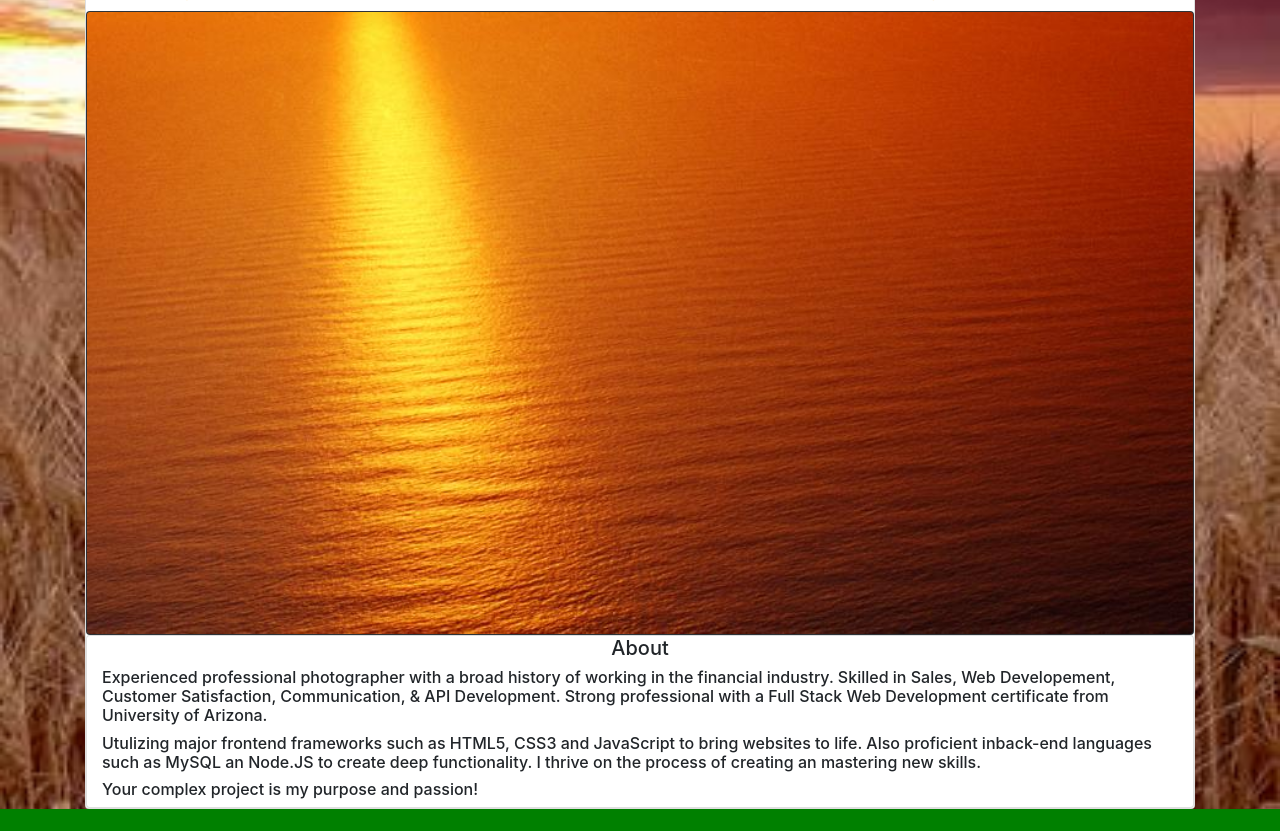
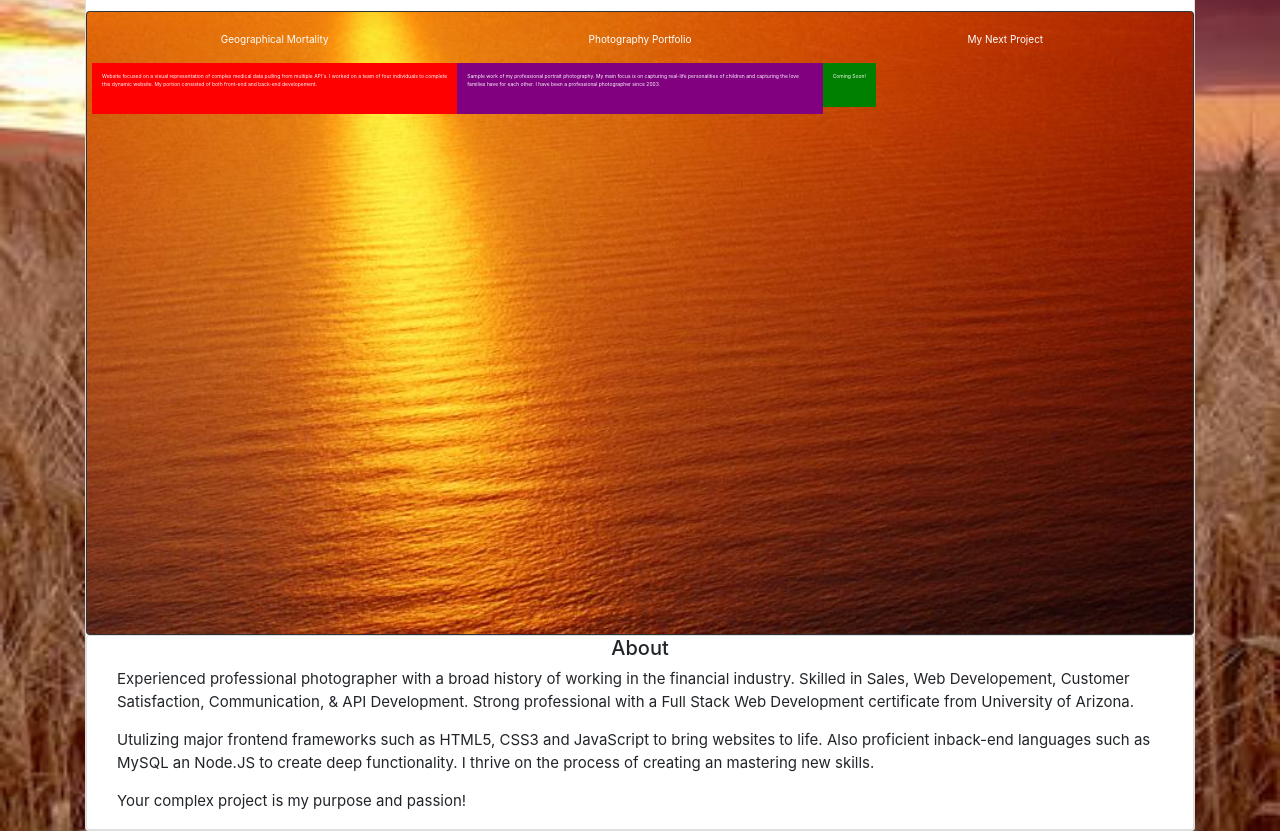
Before and after one commit to tifferun/tiffanyrudd, a plain HTML site: page index.html in a window 1280 px wide. Shown: the part 763-1594 px from the top of the page. Before the commit the page ends 1572 px from the top, so only its background shows below. Drawn offline with nearby package versions, Linux system fonts and the light colour scheme.

Commit message:
most updated

```diff
--- a/assets/CSS/style.css
+++ b/assets/CSS/style.css
@@ -27,6 +27,71 @@ background-color: white;
 color:orange;
 }
 
+skills-card .skill: hover {
+    color: darkslategrey;
+}
+
+
+
+
+
+
+
+
+
+
+
+
+
+
+
+
 .portfolio-card.card-image {
     opacity: .55;
 }
+
+.header {
+font-size: 10px;
+}
+
+.test-One {
+background-color: red;
+text-align: justify;
+text-align: left;
+padding: 10px;
+font-size: 5px;
+align-content: center;
+}
+
+.test-Two {
+    background-color:purple;
+    text-align: justify;
+    text-align: left;
+    padding: 10px;
+    font-size: 5px;
+    align-content: center;
+}
+
+.test-Three {
+    background-color:green;
+    text-align: justify;
+    text-align: left;
+    padding: 10px;
+    font-size: 5px;
+    align-content: center;
+}
+
+.tiffany {
+    position: absolute;
+    background-color: white;
+    top:90%;
+    right:42.5%;
+    position: relative;
+}
+
+.about-info {
+/* background-color: red;  */
+font-size: 15px;
+/* padding-left: 20px;  */
+align-content: center;
+}
--- a/index.html
+++ b/index.html
@@ -28,10 +28,10 @@
             <div class="card-img-overlay">
                 <div class="row text-center">
                     <div class="col-12">
-                        <h5 class="card-title">Building Dreams Into Achievements</h5>
+                        <h4 class="card-title">Building Dreams Into Achievements</h4>
                     </div>
                     <div class="col-12">
-                        <p Id="chat" class="line-1 anim-typewriter">Let's Chat About Your Business_</p>
+                        <h5 Id="chat" class="line-1 anim-typewriter">Let's Chat About Your Business_</h5>
                     </div>
                     <div class="col-12">
                         <a href="https://www.linkedin.com/in/tiffany-rudd-13a22a169/">
@@ -79,10 +79,61 @@
                 </div>
             </div>
 
+
+
+
+
+
+            <!-- <div id="master-container" class="container"> -->
+            <div id="portfolio-container" class="portfolio">
                 <div id="portfolio-card" class="card bg-dark text-white mt-2">
                     <!-- bootstrap utilites spacing mt-2 -->
-                <img class="card-img" src="assets/images/orangeOcean.jpg" alt="ocean" style=opacity:0.55%">
+                    <img class="card-img" src="assets/images/orangeOcean.jpg" alt="ocean">
+                    <div class="container card-img-overlay">
+                        <!-- <div class="card-img-overlay"> -->
+
+                    <div class="row">
+                        <div class="card-portfolio text-center col-4 col-lg-4 col-xl-4">
+                            <p class="header">Geographical Mortality</p>
+                            <div class="row">
+                                <div class='test-One'>
+                                    <p>Website focused on a visual representation of complex medical data pulling from multiple API's. I worked on a team of four individuals to complete this dynamic website. My portion consisted of both front-end and back-end developement.</p>
                                 </div>
+                            </div>
+                        </div>
+                    <!-- </div> -->
+
+<!--
+                    <div class="row"> -->
+                        <div class="card-portfolio text-center col-4 col-lg-4 col-xl-4">
+                            <p class="header"> Photography Portfolio</p>
+                            <div class="row">
+                                <div class='test-Two'>
+                                    <p> Sample work of my professional portrait photography. My main focus is on capturing real-life personalities of children and capturing the love families have for each other. I have been a professional photographer since 2003.</p>
+                                </div>
+                            </div>
+                        </div>
+                    <!-- </div> -->
+
+                    <!-- <div class="row"> -->
+                        <div class="card-portfolio text-center col-4 col-lg-4 col-xl-4">
+                            <p class="header">My Next Project</p>
+                            <div class="row">
+                                <div class='test-Three'>
+                                    <p>Coming Soon!</p>
+                                </div>
+                            </div>
+                        </div>
+                    <!-- </div>  -->
+
+                    </div>
+
+                    </div>
+                    </div>
+                </div>
+
+
+
 
                 <div id="about-card" class="card">
 
@@ -90,34 +141,38 @@
                         <div class="card-about text-center">
                             <h5>About</h5>
                         </div>
+                        <!-- <img class="tiffany" src="assets/images/TiffBW.jpg" style="width:15%;height: 15%;padding:5px;border-radius:50%;float:right;"> -->
 
                         <div class="row">
-                        <div class="about col-12">
-                            <h6>Experienced professional photographer with a broad history of working in the
-                                financial industry. Skilled in Sales, Web Developement, Customer Satisfaction,
-                                Communication, & API Development. Strong professional with a Full Stack Web Development
-                                certificate from University of Arizona.</h6>
+                            <div class="container about-info">
+                                <div class="about-info col-12">
+                                    <p>Experienced professional photographer with a broad history of working in
+                                        the financial industry. Skilled in Sales, Web Developement, Customer
+                                        Satisfaction, Communication, & API Development. Strong professional
+                                        with a Full Stack Web Development certificate from University of
+                                        Arizona.</p>
                                 </div>
 
-                        <div class="about col-12">
-                            <h6>Utulizing major frontend frameworks such as HTML5, CSS3 and JavaScript to bring
-                                websites to life. Also proficient inback-end languages such as MySQL an Node.JS to create deep functionality. I thrive on the process of creating an mastering new skills.</h6>
+                                <div class="about-info col-12">
+                                    <p>Utulizing major frontend frameworks such as HTML5, CSS3 and JavaScript
+                                        to bring websites to life. Also proficient inback-end languages such as
+                                        MySQL an Node.JS to create deep functionality. I thrive on the process
+                                        of creating an mastering new skills.</p>
                                 </div>
 
-                        <div class="about col-12">
-                            <h6> Your complex project is my purpose and passion!</h6>
+                                <div class="about-info col-12">
+                                    <p> Your complex project is my purpose and passion!</p>
                                 </div>
-
-
+                            </div>
+                        </div>
 
 
 
 
                     </div>
 
+
                 </div>
-
-
         </div>
 
 
@@ -133,12 +188,14 @@
 
                         <div class="row">
                             <div class="col-md-2">
-                            <h2>
+                                <p>
                                     Geographical Mortality
-                            </h2>
+                                </p>
                                 <p class="description">
-                                Website focused on a visual representation of complex medical data pulling from
-                                multiple API's. I worked on a team of four individuals to complete this dynamic
+                                    Website focused on a visual representation of complex medical data pulling
+                                    from
+                                    multiple API's. I worked on a team of four individuals to complete this
+                                    dynamic
                                     website. My portion consisted of both front-end and back-end developement.
                                 </p>
                                 <p>
@@ -147,12 +204,14 @@
                                 </p>
                             </div>
                             <div class="col-md-2">
-                            <h2>
+                                <p>
                                     Photography Portfolio
-                            </h2>
+                                </p>
                                 <p class="description">
-                                Sample work of my professional portrait photography. My main focus is on capturing
-                                real-life personalities of children and capturing the love families have for each
+                                    Sample work of my professional portrait photography. My main focus is on
+                                    capturing
+                                    real-life personalities of children and capturing the love families have
+                                    for each
                                     other. I have been a professional photographer since 2003.
                                 </p>
                                 <p>
@@ -208,20 +267,26 @@
 
                             <div class="column-about">
                                 <p>
-                                Experienced professional photographer with a broad history of working in the
+                                    Experienced professional photographer with a broad history of working in
+                                    the
                                     financial
-                                industry. Skilled in Sales, Web Developement, Customer Satisfaction, Communication,
+                                    industry. Skilled in Sales, Web Developement, Customer Satisfaction,
+                                    Communication,
                                     &
-                                API Development. Strong professional with a Full Stack Web Development certificate
+                                    API Development. Strong professional with a Full Stack Web Development
+                                    certificate
                                     from
                                     University of Arizona.
 
                                 </p>
 
                                 <p>
-                                Utulizing major frontend frameworks such as HTML5, CSS3 and JavaScript to bring
-                                websites to life. Also proficient inback-end languages such as MySQL and Node.JS to
-                                create deep functionality. I thrive on the process of creating and mastering new
+                                    Utulizing major frontend frameworks such as HTML5, CSS3 and JavaScript to
+                                    bring
+                                    websites to life. Also proficient inback-end languages such as MySQL and
+                                    Node.JS to
+                                    create deep functionality. I thrive on the process of creating and
+                                    mastering new
                                     skills.
                                 </p>
 
--- a/layoutTest.css
+++ b/layoutTest.css
@@ -153,7 +153,6 @@ height: 980px;
 }
 
 .skill-type:hover {
-    color: white;
     color: darkslategrey;
 }
 
```
Lines whose indentation alone changed are shown as unchanged.
